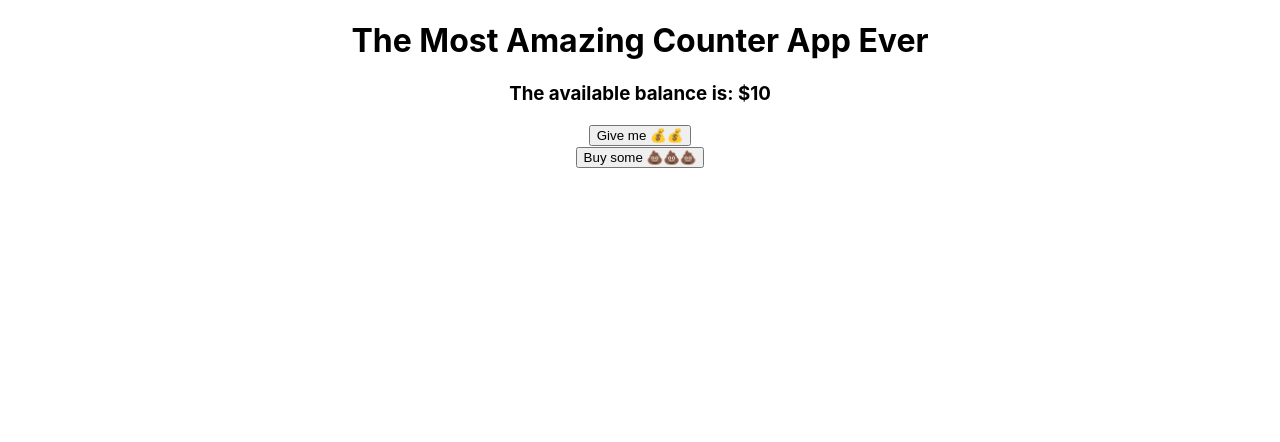
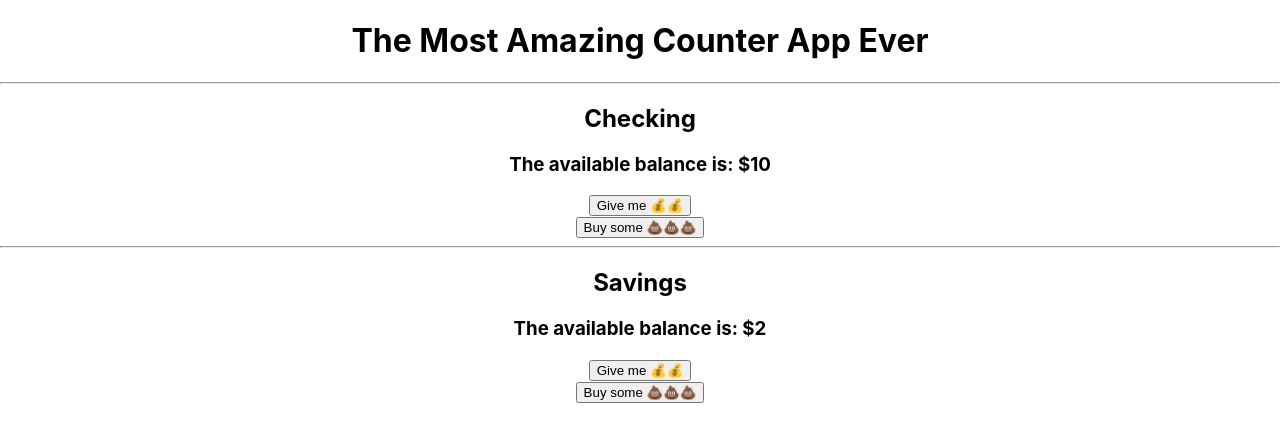
Before and after one commit to radishmouse/react-redux-intro_2020-08-25, a React (Create React App) app: page / in a window 1280 px wide. Shown: the top 442 px of the page. Built offline with nearby package versions, Linux system fonts and the light colour scheme.

Commit message:
adds containers for savings account

```diff
--- a/src/CounterApp.js
+++ b/src/CounterApp.js
@@ -4,16 +4,24 @@ import Output from './containers/OutputContainer';
 import Increment from './containers/IncrementContainer';
 import Decrement from './containers/DecrementContainer';
 
+import SavingsOutput from './containers/SavingsOutputContainer';
+import SavingsIncrement from './containers/SavingsIncrementContainer';
+import SavingsDecrement from './containers/SavingsDecrementContainer';
+
 
 const CounterApp = props => (
     <div>
         <h1>The Most Amazing Counter App Ever</h1>
-        {/* Output goes here */}
+        <hr />
+        <h2>Checking</h2>
         <Output />
-        {/* Increment button */}
         <Increment />
-        {/* Decrement button */}
         <Decrement />
+        <hr />
+        <h2>Savings</h2>
+        <SavingsOutput />
+        <SavingsIncrement />
+        <SavingsDecrement />
     </div>
 );
 
--- /dev/null
+++ b/src/containers/SavingsDecrementContainer.js
@@ -0,0 +1,24 @@
+import React from 'react';
+import { connect } from 'react-redux';
+import { actionWithdraw } from '../actions';
+
+const Decrement = props => (
+    <button
+        onClick={props.handleClick}
+    >
+        Buy some 💩💩💩
+    </button>
+);
+
+function mapDispatchToProps(dispatch) {
+    return {
+        handleClick: () => {
+            dispatch(actionWithdraw(1000, 'savings'));
+            console.log('You bought something useless!')
+        }
+    }
+}
+
+// I will replace this with the smart connected
+// version.
+export default connect(null, mapDispatchToProps)(Decrement);
--- /dev/null
+++ b/src/containers/SavingsIncrementContainer.js
@@ -0,0 +1,16 @@
+import Increment from '../components/Increment';
+import { connect } from 'react-redux';
+
+import { actionDeposit } from '../actions';
+
+function mapDispatchToProps(dispatch) {
+    return {
+        // propName in React : a fn that calls dispatch
+        handleClick: () => {
+            dispatch(actionDeposit(100, 'savings'));
+            console.log('You deposited $$$ into savings');
+        }
+    }
+}
+
+export default connect(null, mapDispatchToProps)(Increment);
--- /dev/null
+++ b/src/containers/SavingsOutputContainer.js
@@ -0,0 +1,17 @@
+import Output from '../components/Output';
+import { connect } from 'react-redux';
+
+function mapStateToProps(state) {
+    // To "translate" we use something
+    // like a Dictionary.
+    // In JS, that's an Object!!!!
+    return {
+        // propName seen by React : value-in-state
+        amount: state.savings
+    }
+}
+
+// const IronManSuit = connect(mapStateToProps);
+// export default IronManSuit(Output);
+// This is what fluent Redux devs write:
+export default connect(mapStateToProps, null)(Output);
```
